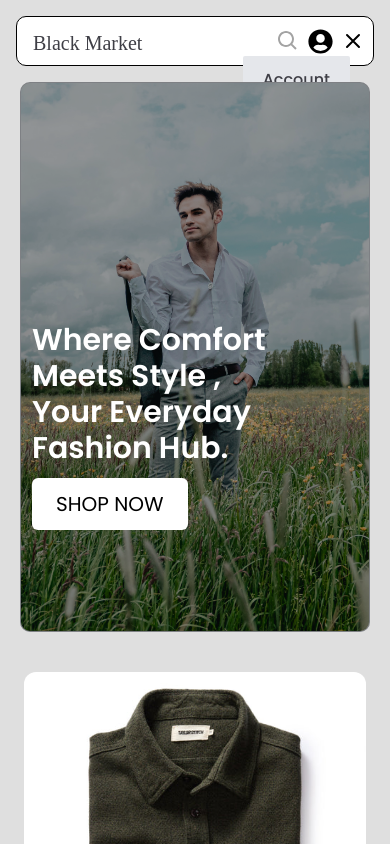
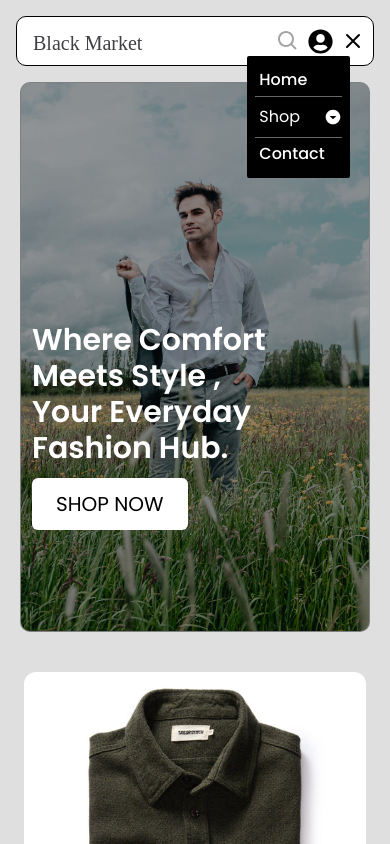
Before and after one commit to victorchrollo14/mernEcommerce, a React (Vite) app in the folder client/: page / in a window 390 px wide. Both pictures are taken after a click on the icon 353 px from the left and 41 px from the top of the page. Shown: the top 844 px of the page. Built offline with nearby package versions, Linux system fonts and the light colour scheme; a web font is replaced by a local one.

Commit message:
Created Mobile Navigation Menu

```diff
--- a/client/src/components/Banner.jsx
+++ b/client/src/components/Banner.jsx
@@ -26,11 +26,11 @@ const Banner = () => {
       {/* Desktopview */}
       <div className="hidden md:flex h-[600px] mx-9 mt-6 mb-5 relative">
         <img
-          className="md:bg-red-500 h-full w-full object-cover rounded-2xl"
+          className="h-full w-full object-cover rounded-2xl"
           src={desktopBanner}
           alt="HeroImage"
         />
-        <div className="absolute w-full h-full top-0 rounded-[10px] bg-black bg-opacity-40"></div>
+        <div className="absolute w-full h-full top-0 rounded-2xl bg-black bg-opacity-40"></div>
       </div>
     </>
   );
--- a/client/src/components/NavBar.jsx
+++ b/client/src/components/NavBar.jsx
@@ -5,11 +5,12 @@ import { HiShoppingCart } from "react-icons/hi";
 import { FaUserCircle } from "react-icons/fa";
 import { BiSearch } from "react-icons/bi";
 import { HiOutlineMenuAlt2, HiOutlineX } from "react-icons/hi";
-
+import { IoMdArrowDropdownCircle, IoMdArrowDropupCircle } from "react-icons/io";
 const NavBar = () => {
   const navigate = useNavigate();
   const [toggle, setToggle] = useState(false);
   const [search, setSearch] = useState(false);
+  const [shop, setShop] = useState(false);
 
   return (
     // <div className="sm:h-[60px] md:h-[70px] xl:h-[89px]">
@@ -61,9 +62,7 @@ const NavBar = () => {
             navigate("/cart");
           }}
         />
-        <FaUserCircle
-          className="text-[25px] place-items-center cursor-pointer xl:text-[35px]"
-        />
+        <FaUserCircle className="text-[25px] place-items-center cursor-pointer xl:text-[35px]" />
       </div>
 
       {/* Mobile view */}
@@ -75,7 +74,7 @@ const NavBar = () => {
             setToggle(false);
           }}
         />
-        <FaUserCircle className="text-[25px] place-items-center cursor-pointer relative"/>
+        <FaUserCircle className="text-[25px] place-items-center cursor-pointer relative" />
         {!toggle ? (
           <HiOutlineMenuAlt2
             className="text-2xl  text-black"
@@ -93,28 +92,45 @@ const NavBar = () => {
       </div>
 
       {toggle && (
-        <div className="flex flex-col absolute top-14 right-10 bg-gray-200 py-2 rounded-sm px-2">
+        <div className="flex flex-col absolute top-14 right-10 bg-black py-2 rounded-sm px-2 z-50">
           <Link
             to="/"
-            className="font-Poppins py-1 px-3 border-b border-gray-500 text-zinc-700 font-medium xl:text-xl md:text-lg sm:text-base"
-          >
-            Account
-          </Link>
-          <Link
-            to="/"
-            className="font-Poppins py-1 px-3 border-b border-gray-500 text-zinc-700 font-medium xl:text-xl md:text-lg sm:text-base"
+            className="font-Poppins text-base text-white py-1 pl-1 border-b border-white border-opacity-40 font-medium xl:text-xl md:text-lg"
           >
             Home
           </Link>
-          <Link
+          {/* <Link
             to="/shop"
             className="font-Poppins py-1 px-3 border-b border-gray-500 text-zinc-700 font-medium xl:text-xl md:text-lg sm:text-base"
           >
             Shop
-          </Link>
+          </Link> */}
+          <div
+            className="flex flex-col relative"
+            onClick={() => setShop(!shop)}
+          >
+            <div className="flex items-center space-x-6 pl-1 py-2 ">
+              <div className="text-white font-Poppins text-base">Shop</div>
+              {shop ? (
+                <IoMdArrowDropupCircle className="text-white text-lg" />
+              ) : (
+                <IoMdArrowDropdownCircle className="text-white text-lg" />
+              )}
+            </div>
+            {shop && (
+              <div className="relative my-1 ml-1">
+                <li className="list-none text-white">Shirts</li>
+                <li className="list-none text-white">Outwear</li>
+                <li className="list-none text-white">Sweaters</li>
+                <li className="list-none text-white">Footwear</li>
+                <li className="list-none text-white">Bottoms</li>
+                <li className="list-none text-white">Accesories</li>
+              </div>
+            )}
+          </div>
           <Link
             to="/contact"
-            className="font-Poppins py-1 px-3 text-zinc-700 font-medium xl:text-xl md:text-lg sm:text-base"
+            className="font-Poppins text-base text-white py-1 pl-1 font-medium border-t border-white border-opacity-40  xl:text-xl md:text-lg"
           >
             Contact
           </Link>
```
